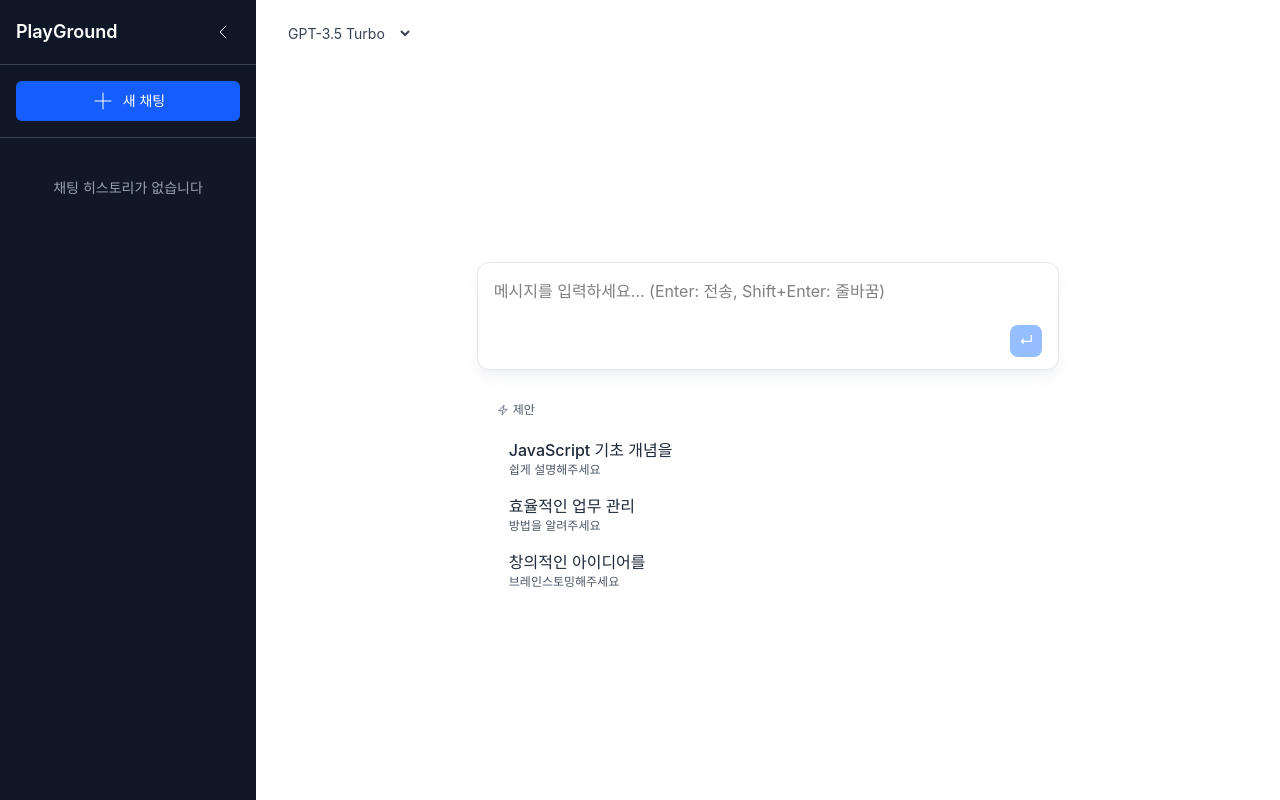
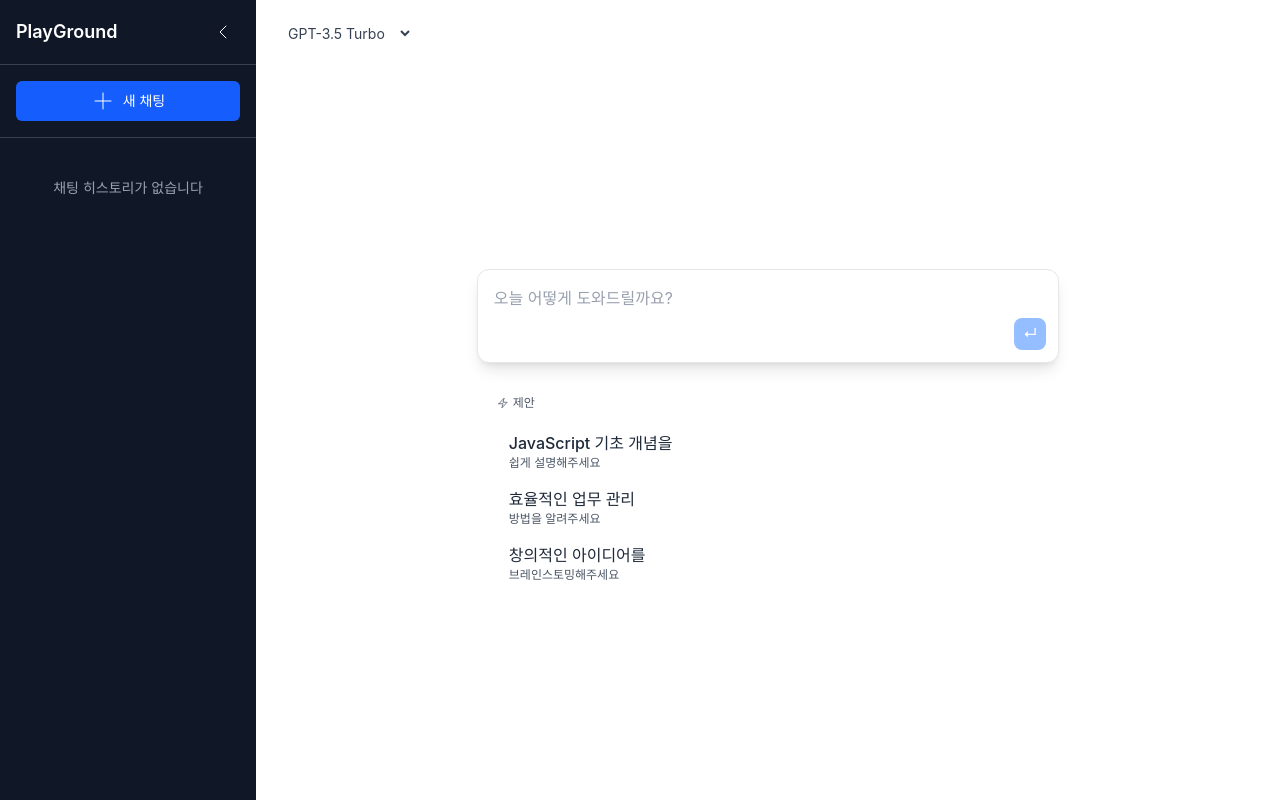
Before and after one commit to Jaeyoung9999/Semes_Playground_React, a React (Vite) app in the folder frontend/: page / in a window 1280 px wide. Built offline with nearby package versions, Linux system fonts and the light colour scheme.

Commit message:
[FEAT] textarea를 div로 변경

```diff
--- a/frontend/src/components/ChatInput.tsx
+++ b/frontend/src/components/ChatInput.tsx
@@ -5,17 +5,16 @@
 // 채팅 입력 컴포넌트
 export default function ChatInput() {
   const [isSubmitting, setIsSubmitting] = useState(false);
-  const textareaRef = useRef<HTMLTextAreaElement>(null);
+  const inputRef = useRef<HTMLDivElement>(null);
 
   // Zustand 스토어에서 필요한 함수들 가져오기
   const { inputValue, setInputValue, sendMessage, isLoading, stopStreaming } =
     useChatStore();
 
-  // inputValue가 변경될 때마다 textarea 높이 조절
+  // 입력 내용 동기화
   useEffect(() => {
-    if (textareaRef.current) {
-      textareaRef.current.style.height = 'auto';
-      textareaRef.current.style.height = `${Math.min(textareaRef.current.scrollHeight, 200)}px`;
+    if (inputRef.current && inputRef.current.textContent !== inputValue) {
+      inputRef.current.textContent = inputValue;
     }
   }, [inputValue]);
 
@@ -25,16 +24,14 @@
 
     const messageToSend = inputValue;
 
-    // 즉시 입력창 초기화 및 높이 리셋
+    // 즉시 입력창 초기화
     setInputValue('');
-    if (textareaRef.current) {
-      textareaRef.current.style.height = 'auto';
+    if (inputRef.current) {
+      inputRef.current.textContent = '';
     }
 
     try {
       setIsSubmitting(true);
-
-      // 스토어의 sendMessage 함수 호출
       await sendMessage(messageToSend);
     } catch (error) {
       console.error('메시지 전송 중 오류:', error);
@@ -49,51 +46,66 @@
   };
 
   // Enter 키 처리 (Shift+Enter는 줄바꿈, Enter는 전송)
-  const handleKeyDown = (e: KeyboardEvent<HTMLTextAreaElement>) => {
+  const handleKeyDown = (e: KeyboardEvent<HTMLDivElement>) => {
     if (e.key === 'Enter' && !e.shiftKey) {
       e.preventDefault();
-      // 로딩 중이거나 입력이 없으면 전송하지 않음
       if (!isLoading && inputValue.trim()) {
         handleSendMessage();
       }
     }
   };
 
-  // 텍스트 영역 자동 높이 조절
-  const handleInputChange = (e: React.ChangeEvent<HTMLTextAreaElement>) => {
-    setInputValue(e.target.value);
+  // 입력 내용 변경 처리
+  const handleInputChange = (e: React.FormEvent<HTMLDivElement>) => {
+    const text = e.currentTarget.textContent || '';
+    setInputValue(text);
+  };
 
-    // 텍스트 영역 높이 자동 조절
-    if (textareaRef.current) {
-      textareaRef.current.style.height = 'auto';
-      textareaRef.current.style.height = `${Math.min(textareaRef.current.scrollHeight, 200)}px`;
-    }
+  // 붙여넣기 처리 (서식 제거)
+  const handlePaste = (e: React.ClipboardEvent<HTMLDivElement>) => {
+    e.preventDefault();
+    const text = e.clipboardData.getData('text/plain');
+    document.execCommand('insertText', false, text);
   };
 
   return (
     <div className="bg-white pb-4">
       <div className="max-w-4xl mx-auto px-4">
-        {/* 입력 컨테이너 - shadow와 border로 입체감 추가 */}
-        <div className="bg-white border border-gray-200 rounded-xl shadow-lg shadow-gray-200/50 hover:shadow-xl hover:shadow-gray-200/60 transition-shadow duration-200">
-          {/* 메시지 입력 영역 */}
-          <textarea
-            ref={textareaRef}
-            value={inputValue}
-            onChange={handleInputChange}
-            onKeyDown={handleKeyDown}
-            placeholder="메시지를 입력하세요... (Enter: 전송, Shift+Enter: 줄바꿈)"
-            className="w-full p-4 bg-transparent resize-none focus:outline-none rounded-t-xl overflow-y-auto"
-            style={{
-              minHeight: '56px',
-              maxHeight: '200px',
-            }}
-            disabled={false} // 항상 입력 가능
-            rows={1}
-          />
+        {/* 입력 컨테이너 */}
+        <div className="bg-white border border-gray-200 rounded-xl shadow-lg hover:shadow-xl transition-shadow duration-200">
+          {/* 입력 영역 컨테이너 */}
+          <div className="px-4 pt-4 pb-2">
+            {/* 스크롤 가능한 입력 영역 */}
+            <div className="w-full max-h-80 overflow-auto">
+              {/* 실제 입력 요소 */}
+              <div className="relative w-full h-full">
+                <div
+                  ref={inputRef}
+                  contentEditable
+                  onInput={handleInputChange}
+                  onKeyDown={handleKeyDown}
+                  onPaste={handlePaste}
+                  className="w-full h-full bg-transparent resize-none focus:outline-none"
+                  style={{
+                    minHeight: '1.5rem',
+                    lineHeight: '1.5',
+                    wordWrap: 'break-word',
+                    overflowWrap: 'break-word',
+                  }}
+                  suppressContentEditableWarning={true}
+                />
+                {/* 플레이스홀더 */}
+                {!inputValue && (
+                  <div className="absolute top-0 left-0 text-gray-400 pointer-events-none select-none">
+                    오늘 어떻게 도와드릴까요?
+                  </div>
+                )}
+              </div>
+            </div>
+          </div>
 
           {/* 하단 영역 - 버튼 */}
-          <div className="flex items-center justify-end px-4 pb-3">
-            {/* 전송/정지 버튼 */}
+          <div className="flex items-center justify-end px-3 pb-3">
             <button
               onClick={isLoading ? handleStopStreaming : handleSendMessage}
               disabled={!isLoading && !inputValue.trim()}
```
